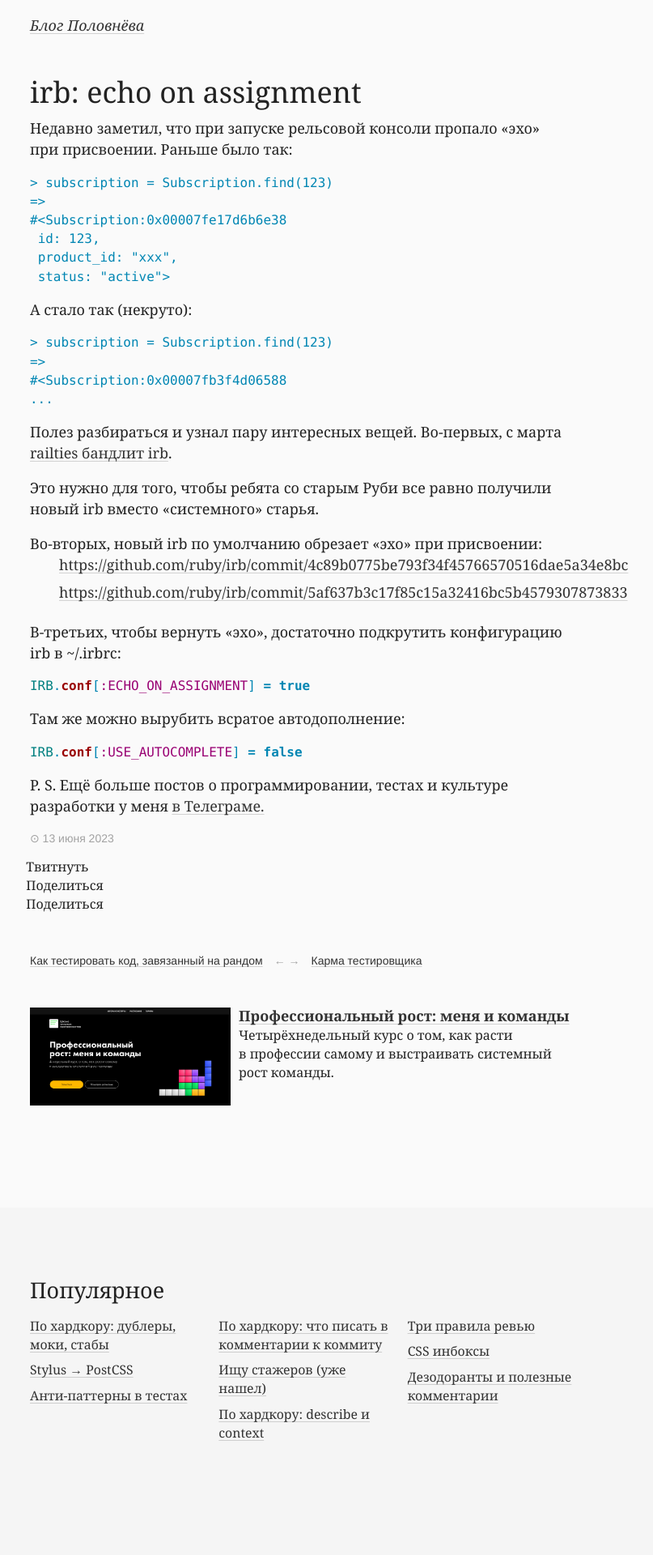
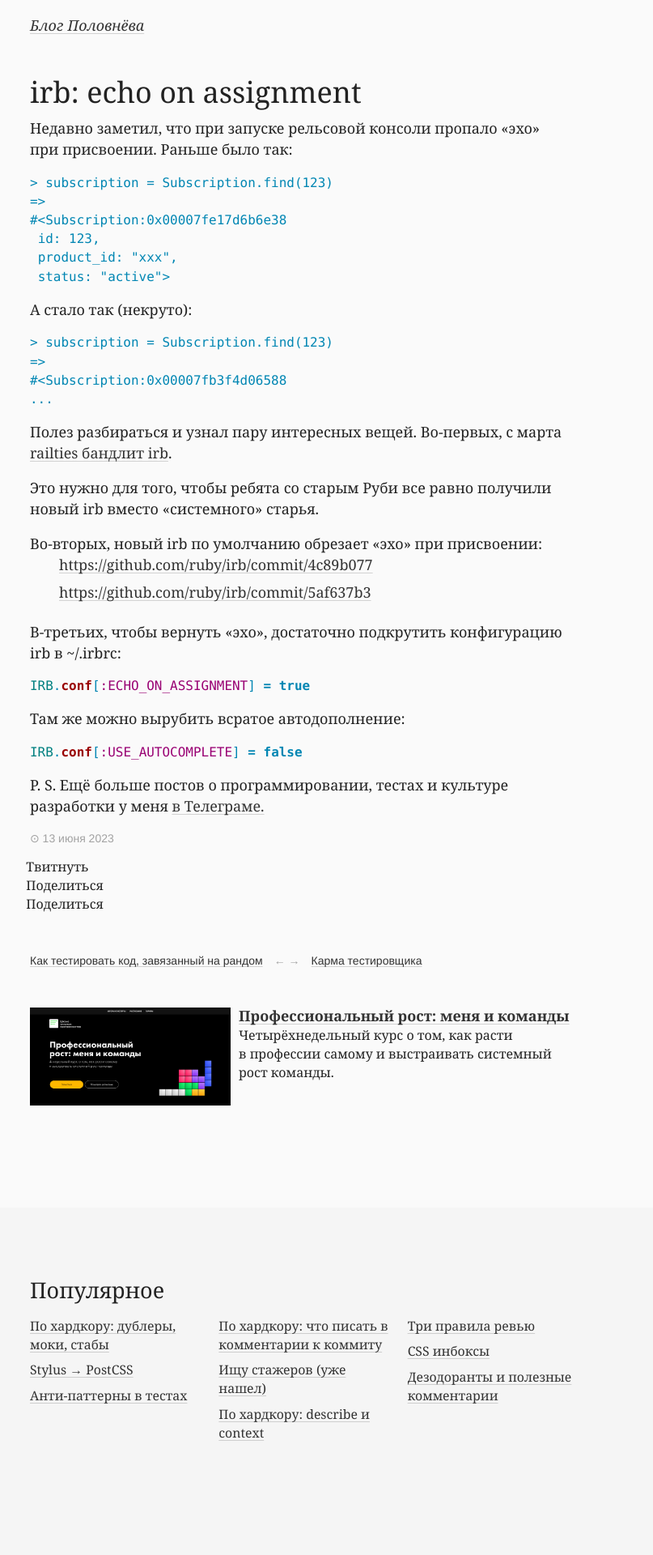
Before and after one commit to vast/vast.github.io, a Jekyll site: the page built from _posts/2023-06-13-echo-on-assignment.md, in a window 1280 px wide. Shown: the top 1920 px of the page at 81% size, without its empty margins (243-1050 px from the left). Built offline with Jekyll 4.4.1, drawn with Linux system fonts in a browser that asks for light colours; a style sheet for code colours, icons or effects is not loaded.

Commit message:
fix horizontal scrolling

````diff
--- a/_posts/2023-06-13-echo-on-assignment.md
+++ b/_posts/2023-06-13-echo-on-assignment.md
@@ -28,8 +28,8 @@
 Это нужно для того, чтобы ребята со старым Руби все равно получили новый irb вместо «системного» старья.
 
 Во-вторых, новый irb по умолчанию обрезает «эхо» при присвоении:
-* <https://github.com/ruby/irb/commit/4c89b0775be793f34f45766570516dae5a34e8bc>
-* <https://github.com/ruby/irb/commit/5af637b3c17f85c15a32416bc5b4579307873833>
+* <a href="https://github.com/ruby/irb/commit/4c89b0775be793f34f45766570516dae5a34e8bc">https://github.com/ruby/irb/<wbr>commit/4c89b077</a>
+* <a href="https://github.com/ruby/irb/commit/5af637b3c17f85c15a32416bc5b4579307873833">https://github.com/ruby/irb/<wbr>commit/5af637b3</a>
 
 В-третьих, чтобы вернуть «эхо», достаточно подкрутить конфигурацию irb в ~/.irbrc:
 ```ruby
--- a/_sass/core/_base.scss
+++ b/_sass/core/_base.scss
@@ -147,6 +147,11 @@
   &.pull-right small:before { display: none}
 }
 
+pre {
+  white-space: pre-wrap;
+  overflow-x: auto;
+}
+
 pre, code {
   color: $code-color;
   font-family: $monospace-font;
````
Also changed, not shown: _posts/2023-10-10-default-browser-styles.md (+2 -2 lines).
